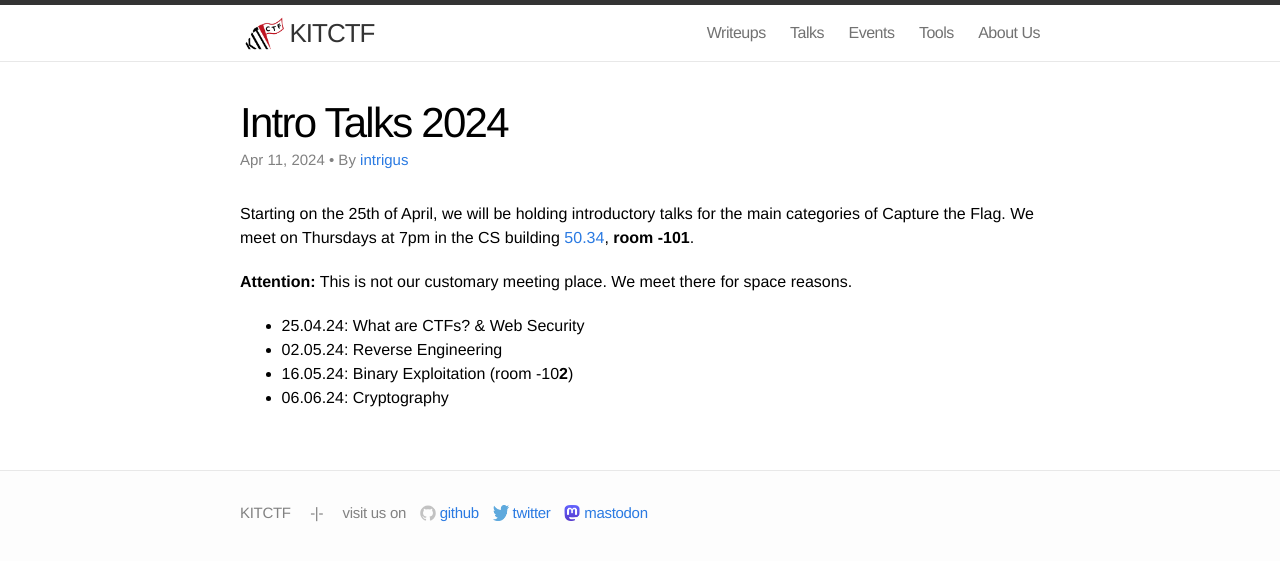
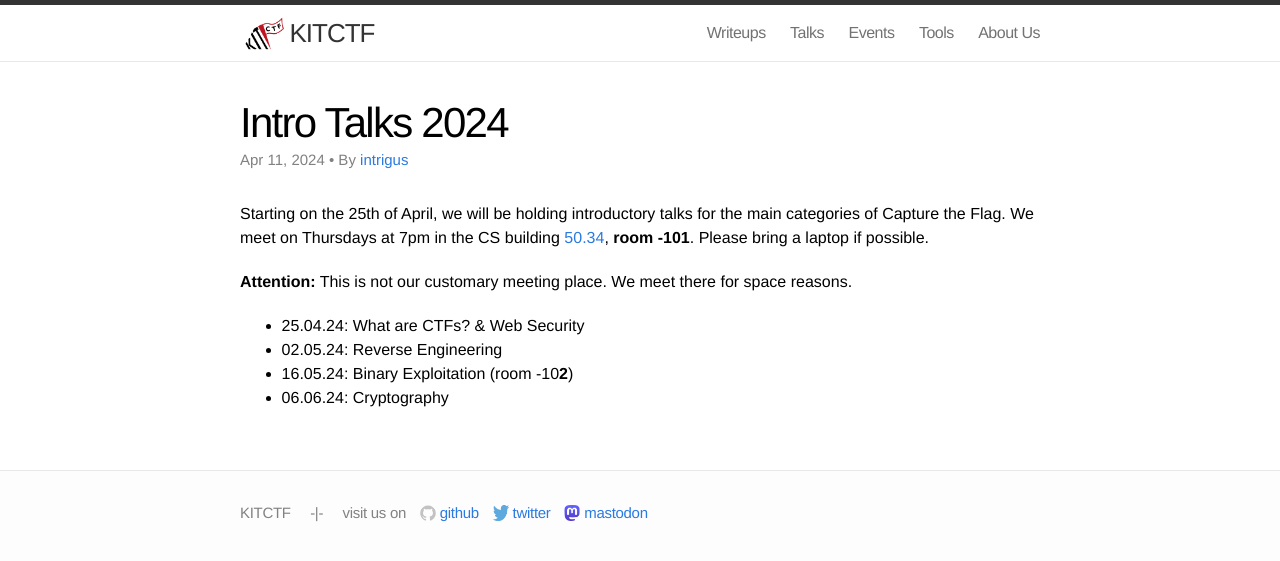
Before and after one commit to kitctf/www, a Jekyll site: the page built from _posts/2024-04-11-intro.md, in a window 1280 px wide. Shown: the top 561 px of the page. Built offline with Jekyll 4.4.1, drawn with Linux system fonts in a browser that asks for light colours.

Commit message:
Please bring your device.

```diff
--- a/_posts/2024-04-11-intro.md
+++ b/_posts/2024-04-11-intro.md
@@ -7,7 +7,7 @@ author: intrigus
 ---
 
 Starting on the 25th of April, we will be holding introductory talks for the main categories of Capture the Flag.
-We meet on Thursdays at 7pm in the CS building [50.34](https://www.kit.edu/campusplan/), **room -101**.
+We meet on Thursdays at 7pm in the CS building [50.34](https://www.kit.edu/campusplan/), **room -101**. Please bring a laptop if possible.
 
 **Attention:** This is not our customary meeting place. We meet there for space reasons.
 
```
